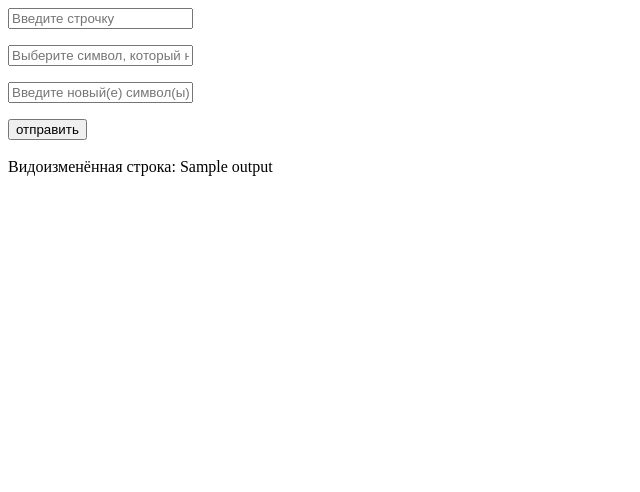
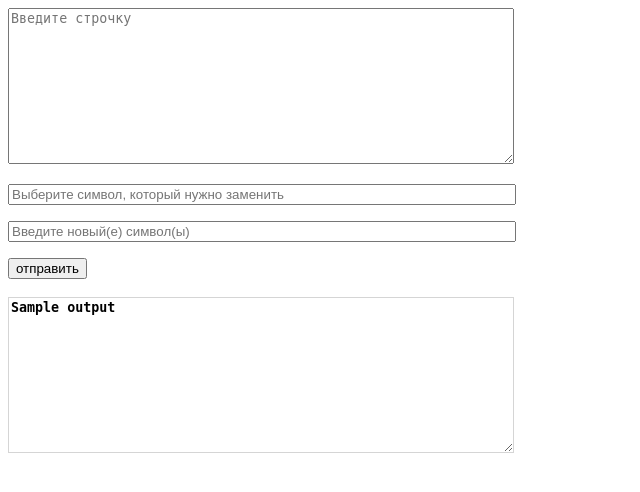
Before and after one commit to Konstantin778/django_homework, a Django app: template homework/templates/text_replace.html in a window 1280 px wide. Shown: the top 492 px of the page, without its empty margins (0-640 px from the left). Run offline with Django 3.2, Linux system fonts and the light colour scheme; the template is opened without the code that fills it: most values are stand-ins (such as "Sample title", 1, 10 or a date in 2020).

Commit message:
style additions

```diff
--- a/homework/templates/text_replace.html
+++ b/homework/templates/text_replace.html
@@ -7,19 +7,39 @@
     <meta http-equiv="X-UA-Compatible" content="ie=edge">
     <title>Замена текста</title>
 </head>
+
+<style>
+    textarea {
+        width: 500px;
+        height: 150px;
+    }
+
+    input {
+        width: 500px;
+    }
+    .new_string {
+        background: none;
+    }
+    .new_string::placeholder {
+        color: black;
+        font-weight: bold;
+    }
+</style>
+
 <body>
     <form method="post">
         {% csrf_token %}
-        <input name="string" placeholder="Введите строчку"><br>
+        <textarea name="string" placeholder="Введите строчку"></textarea>
+
         <p></p>
-        <input name="old_elem" placeholder="Выберите символ, который нужно заменить"><br>
+        <input name="old_elem" placeholder="Выберите символ, который нужно заменить">
         <p></p>
-        <input name="new_elem" placeholder="Введите новый(е) символ(ы)"><br>
+        <input name="new_elem" placeholder="Введите новый(е) символ(ы)">
         <p></p>
         <button class="btn" type="submit">отправить</button>
     </form><br>
 
-    <label>Видоизменённая строка: {{ output }}</label>
+    <textarea name="new_string" class="new_string" placeholder="{{ output }}" disabled></textarea>
 
 </body>
 </html>
```
Also changed, not shown: homework/views.py (+11 -4 lines).
